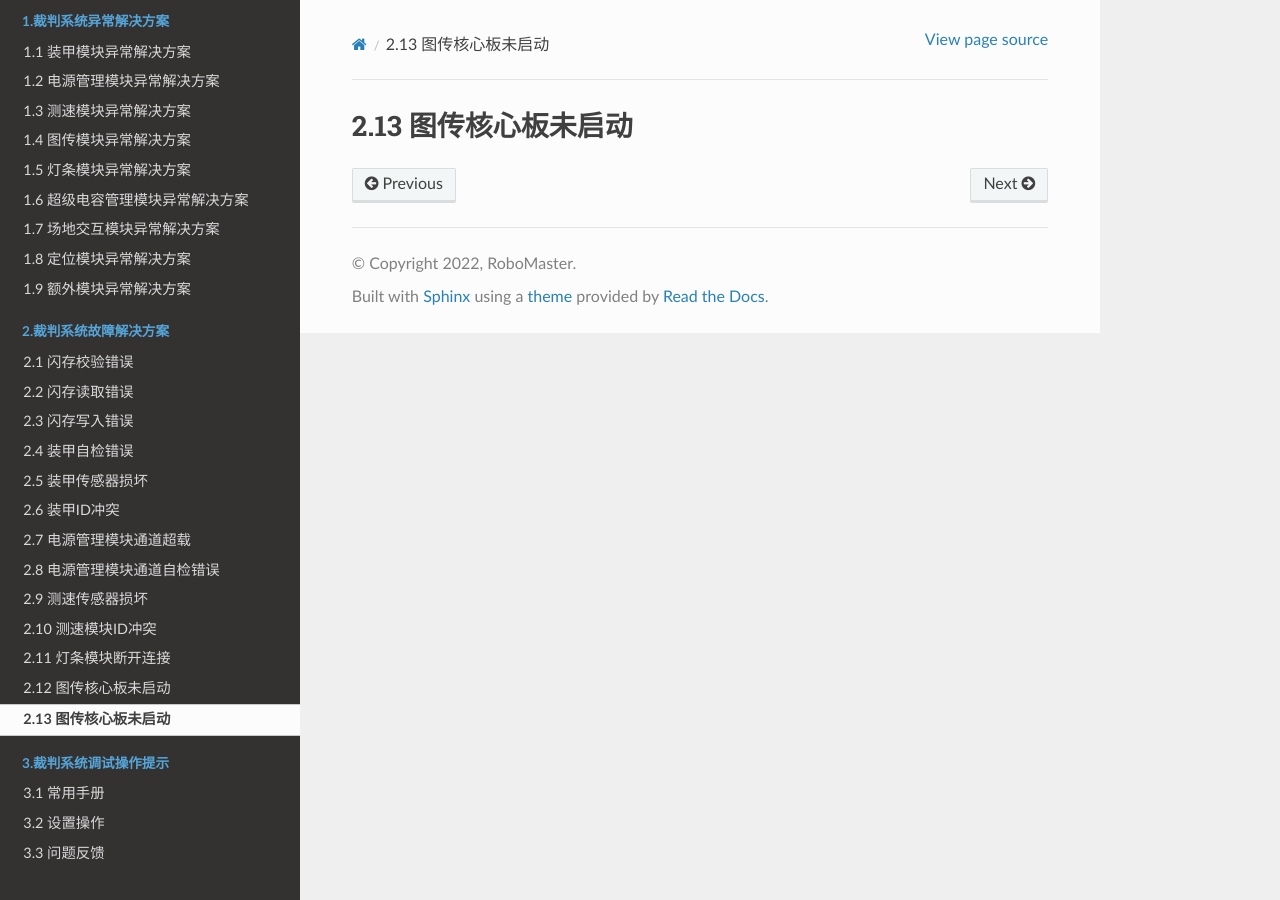
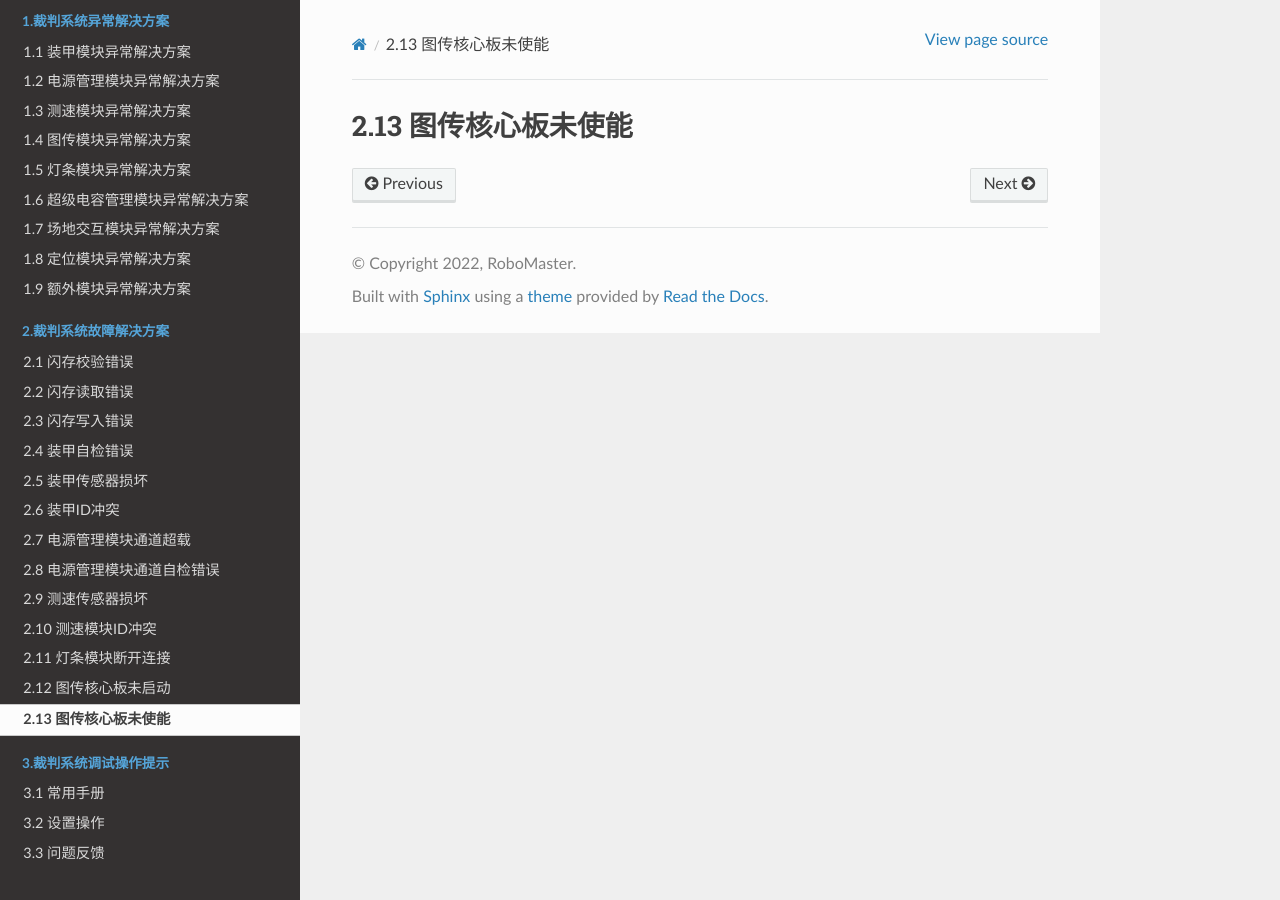
Before and after one commit to RoboMaster/RefereeSystem_Help, a Sphinx documentation site: the page built from docs/ch2/2-13.md, in a window 1280 px wide. Built offline with Sphinx 7.4.7 and the Read the Docs theme 2.0.0, drawn with Linux system fonts in a browser that asks for light colours; pages that are not in the unit, such as notebooks, are missing from menus.

Commit message:
Update 2-13.md

```diff
--- a/docs/ch2/2-13.md
+++ b/docs/ch2/2-13.md
@@ -1 +1 @@
-# 2.13 图传核心板未启动
+# 2.13 图传核心板未使能
```
